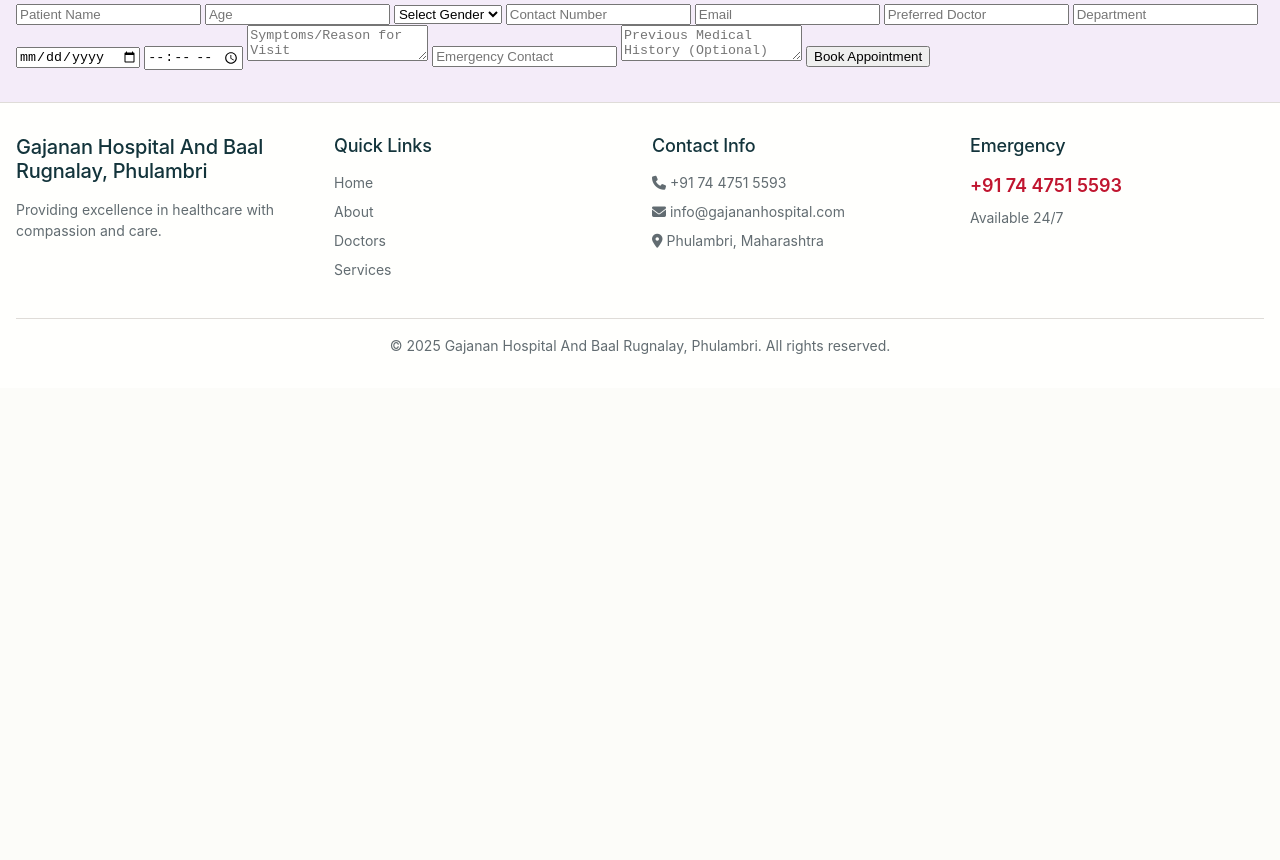
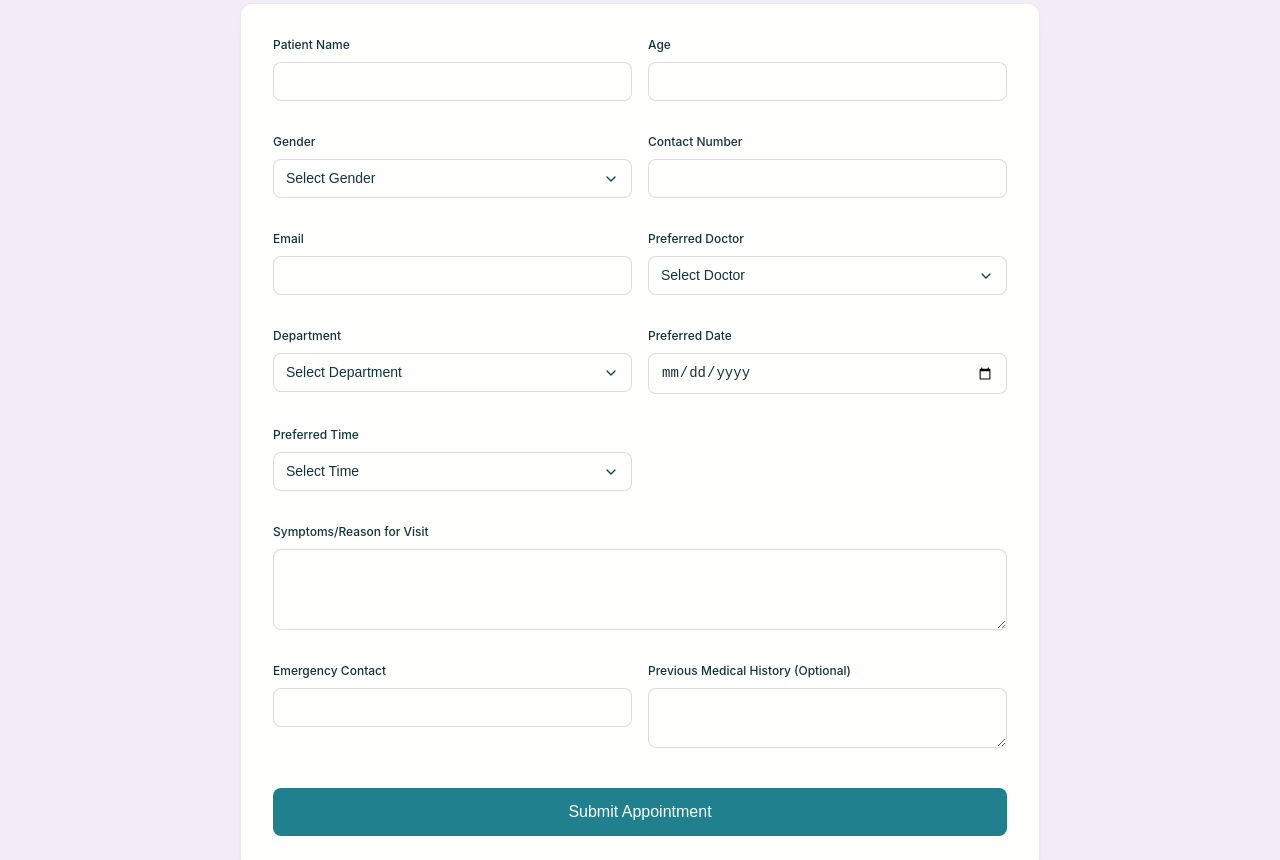
Before and after one commit to rushi-kharat/gajanan_hospital, a plain HTML site: page index.html in a window 1280 px wide. Shown: the part 3895-4755 px from the top of the page. Before the commit the page ends 4283 px from the top, so only its background shows below. Drawn offline with Linux system fonts and the light colour scheme; a web font is replaced by a local one.

Commit message:
Update index.html

```diff
--- a/index.html
+++ b/index.html
@@ -354,28 +354,94 @@
                     <p class="section-subtitle" data-key="appointment-subtitle">Schedule your visit with our expert doctors</p>
                 </div>
 
-                <form id="appointmentForm">
-                    <input name="entry.1671506892" type="text" placeholder="Patient Name" required>
-                    <input name="entry.1204016569" type="number" placeholder="Age" required>
-                    <select name="entry.1126308157" required>
-                      <option value="">Select Gender</option>
-                      <option>Male</option>
-                      <option>Female</option>
-                      <option>Other</option>
-                    </select>
-                    <input name="entry.512217331" type="tel" placeholder="Contact Number" required>
-                    <input name="entry.1156312988" type="email" placeholder="Email" required>
-                    <input name="entry.251332902" type="text" placeholder="Preferred Doctor">
-                    <input name="entry.2141674440" type="text" placeholder="Department">
-                    <input name="entry.1956268002" type="date" placeholder="Preferred Date" required>
-                    <input name="entry.330312570" type="time" placeholder="Preferred Time" required>
-                    <textarea name="entry.63806313" placeholder="Symptoms/Reason for Visit" required></textarea>
-                    <input name="entry.1143322387" type="tel" placeholder="Emergency Contact">
-                    <textarea name="entry.2006592150" placeholder="Previous Medical History (Optional)"></textarea>
+                <form id="appointment-form" class="appointment-form">
+                    <div class="form-grid">
+                        <div class="form-group">
+                            <label class="form-label" for="patient-name" data-key="patient-name">Patient Name</label>
+                            <input type="text" id="patient-name" class="form-control" required>
+                        </div>
 
-                    <button type="submit">Book Appointment</button>
-                    <p id="successMsg" style="display:none;color:green;">Appointment booked successfully!</p>
-                  </form>
+                        <div class="form-group">
+                            <label class="form-label" for="patient-age" data-key="age">Age</label>
+                            <input type="number" id="patient-age" class="form-control" min="1" max="120" required>
+                        </div>
+
+                        <div class="form-group">
+                            <label class="form-label" for="patient-gender" data-key="gender">Gender</label>
+                            <select id="patient-gender" class="form-control" required>
+                                <option value="" data-key="select-gender">Select Gender</option>
+                                <option value="male" data-key="male">Male</option>
+                                <option value="female" data-key="female">Female</option>
+                                <option value="other" data-key="other">Other</option>
+                            </select>
+                        </div>
+
+                        <div class="form-group">
+                            <label class="form-label" for="contact-number" data-key="contact-number">Contact Number</label>
+                            <input type="tel" id="contact-number" class="form-control" required>
+                        </div>
+
+                        <div class="form-group">
+                            <label class="form-label" for="email" data-key="email">Email</label>
+                            <input type="email" id="email" class="form-control" required>
+                        </div>
+
+                        <div class="form-group">
+                            <label class="form-label" for="preferred-doctor" data-key="preferred-doctor">Preferred Doctor</label>
+                            <select id="preferred-doctor" class="form-control" required>
+                                <option value="" data-key="select-doctor">Select Doctor</option>
+                                <option value="dr-raviraj-pawar">Dr. Raviraj Pawar</option>
+                                <option value="dr-apurva-pawar">Dr. Apurva Pawar</option>
+                            </select>
+                        </div>
+
+                        <div class="form-group">
+                            <label class="form-label" for="department" data-key="department">Department</label>
+                            <select id="department" class="form-control" required>
+                                <option value="" data-key="select-department">Select Department</option>
+                                <option value="general-medicine" data-key="general-medicine">General Medicine</option>
+                                <option value="gynecology" data-key="gynecology-obstetrics">Gynecology & Obstetrics</option>
+                            </select>
+                        </div>
+
+                        <div class="form-group">
+                            <label class="form-label" for="preferred-date" data-key="preferred-date">Preferred Date</label>
+                            <input type="date" id="preferred-date" class="form-control" required>
+                        </div>
+
+                        <div class="form-group">
+                            <label class="form-label" for="preferred-time" data-key="preferred-time">Preferred Time</label>
+                            <select id="preferred-time" class="form-control" required>
+                                <option value="" data-key="select-time">Select Time</option>
+                                <option value="09:00">09:00 AM</option>
+                                <option value="10:00">10:00 AM</option>
+                                <option value="11:00">11:00 AM</option>
+                                <option value="12:00">12:00 PM</option>
+                                <option value="14:00">02:00 PM</option>
+                                <option value="15:00">03:00 PM</option>
+                                <option value="16:00">04:00 PM</option>
+                                <option value="17:00">05:00 PM</option>
+                            </select>
+                        </div>
+
+                        <div class="form-group full-width">
+                            <label class="form-label" for="symptoms" data-key="symptoms-reason">Symptoms/Reason for Visit</label>
+                            <textarea id="symptoms" class="form-control" rows="3" required></textarea>
+                        </div>
+
+                        <div class="form-group">
+                            <label class="form-label" for="emergency-contact" data-key="emergency-contact">Emergency Contact</label>
+                            <input type="tel" id="emergency-contact" class="form-control">
+                        </div>
+
+                        <div class="form-group">
+                            <label class="form-label" for="medical-history" data-key="medical-history">Previous Medical History (Optional)</label>
+                            <textarea id="medical-history" class="form-control" rows="2"></textarea>
+                        </div>
+                    </div>
+
+                    <button type="submit" class="btn btn--primary appointment-submit" data-key="submit-appointment">Submit Appointment</button>
+                </form>
             </div>
         </section>
     </main>
```
